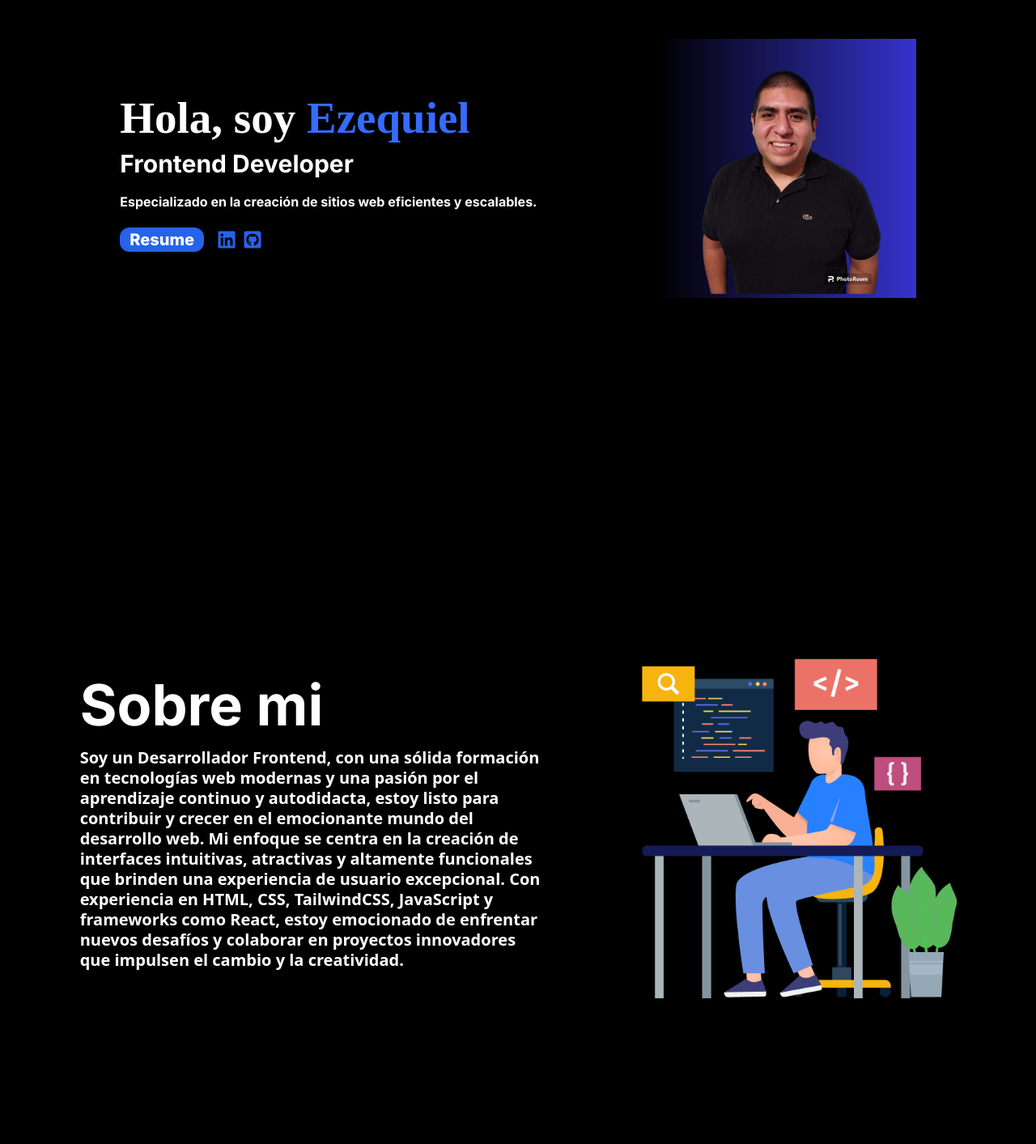
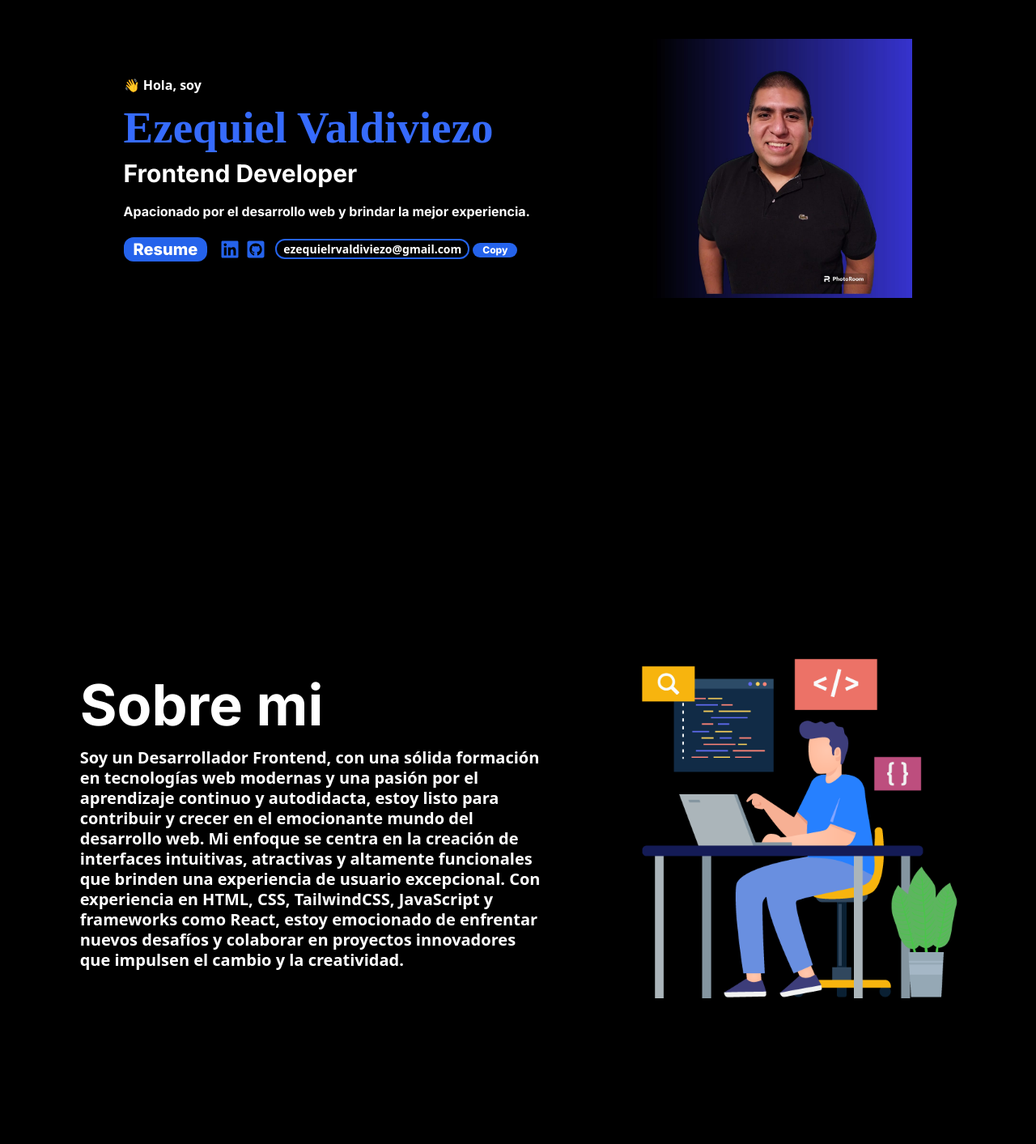
Before and after one commit to REValdiviezo/Portafolio, a React (Vite) app: page / in a window 1280 px wide. Shown: the part 240-1653 px from the top of the page at 81% size. Built offline with nearby package versions, Linux system fonts and the light colour scheme; a web font is replaced by a local one.

Commit message:
Estructura de Proyectos

```diff
--- a/src/App.jsx
+++ b/src/App.jsx
@@ -5,12 +5,12 @@ import Proyectos from "./components/Proyectos";
 
 function App() {
   return (
-    <div>
+    <>
       <NavBar/>
       <Titulo/>
       <SobreMi/>
       <Proyectos/>
-    </div>
+    </>
   );
 }
 
--- a/src/components/Proyectos.jsx
+++ b/src/components/Proyectos.jsx
@@ -31,7 +31,7 @@ const Projectos = () => {
   return (
     <section className="h-screen">
       <div className="container mx-auto px-4 flex flex-col items-center">
-        <h2 className="text-5xl font-semibold mb-10 text-center">Proyectos</h2>
+        <h2 className="text-[70px] font-semibold mb-10">Proyectos</h2>
         <div className="grid grid-cols-1 lg:grid-cols-2 gap-8 justify-items-center w-[900px]">
           {projects.map((project) => (
             <div key={project.id} className="bg-gray-800 w-[400px] rounded-lg shadow-lg overflow-hidden">
--- a/src/components/Titulo.jsx
+++ b/src/components/Titulo.jsx
@@ -6,13 +6,20 @@ const Titulo = () => {
     return(
         <div className="h-screen flex items-center justify-evenly font-bold">
             <div className="max-w-xl">
-                <h1 className="text-[55px] font-playpen">Hola, soy <b className="text-[#366bfd]">Ezequiel</b></h1>
+                <h2>👋 Hola, soy</h2>
+                <h1 className="text-[55px] font-playpen"><b className="text-[#366bfd]">Ezequiel Valdiviezo</b></h1>
                 <h3 className="text-[30px] mb-3 -mt-2 font-inter">Frontend Developer</h3>
-                <p className="font-inter mb-5">Especializado en la creación de sitios web eficientes y escalables.</p>
+                <p className="font-inter mb-5">Apacionado por el desarrollo web y brindar la mejor experiencia.</p>
                 <div className="flex items-center w-80">
                     <button className="bg-blue-600 text-white text-[20px] px-3 mr-4 rounded-xl font-inter font-extrabold ">Resume</button>
                     <a href="https://www.linkedin.com/in/ezequiel-valdiviezo-987582247/" target="_blank" className="text-2xl mr-2 text-blue-600"><FaLinkedin/></a>
                     <a href="https://github.com/REValdiviezo" target="_blank" className="text-2xl text-blue-600"><FaGithubSquare/></a>
+                    <div className="flex flex-row justify-center">
+                        <div className="ml-3 mr-1 border-2 border-blue-600 rounded-xl px-2 text-[14px]">ezequielrvaldiviezo@gmail.com</div>
+                        <span>
+                            <button className="bg-blue-600 text-white text-[12px] px-3 mr-4 rounded-xl font-inter font-extrabold">Copy</button>
+                        </span>
+                    </div>
                 </div>
             </div>
             <div className="">
```
